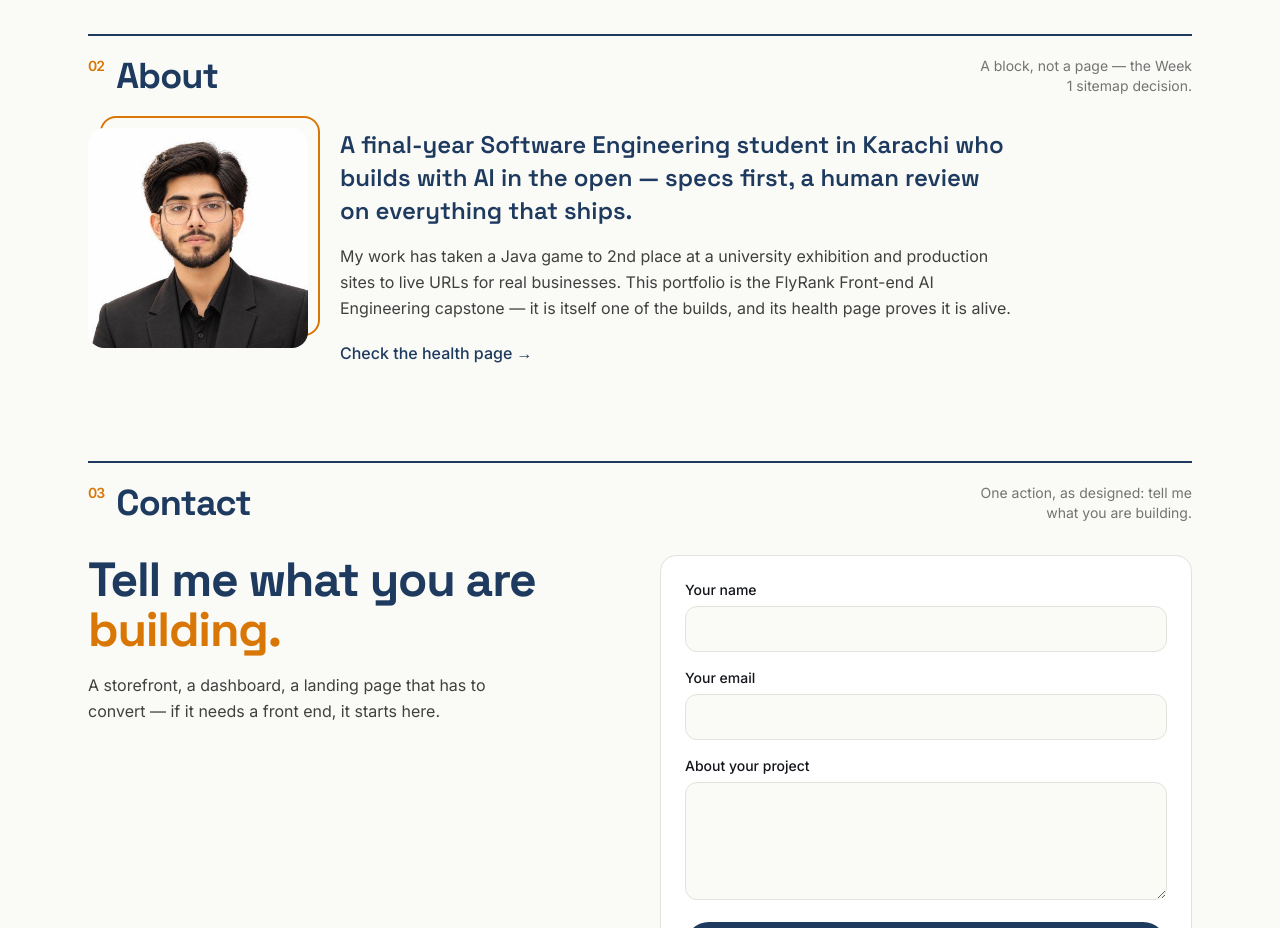
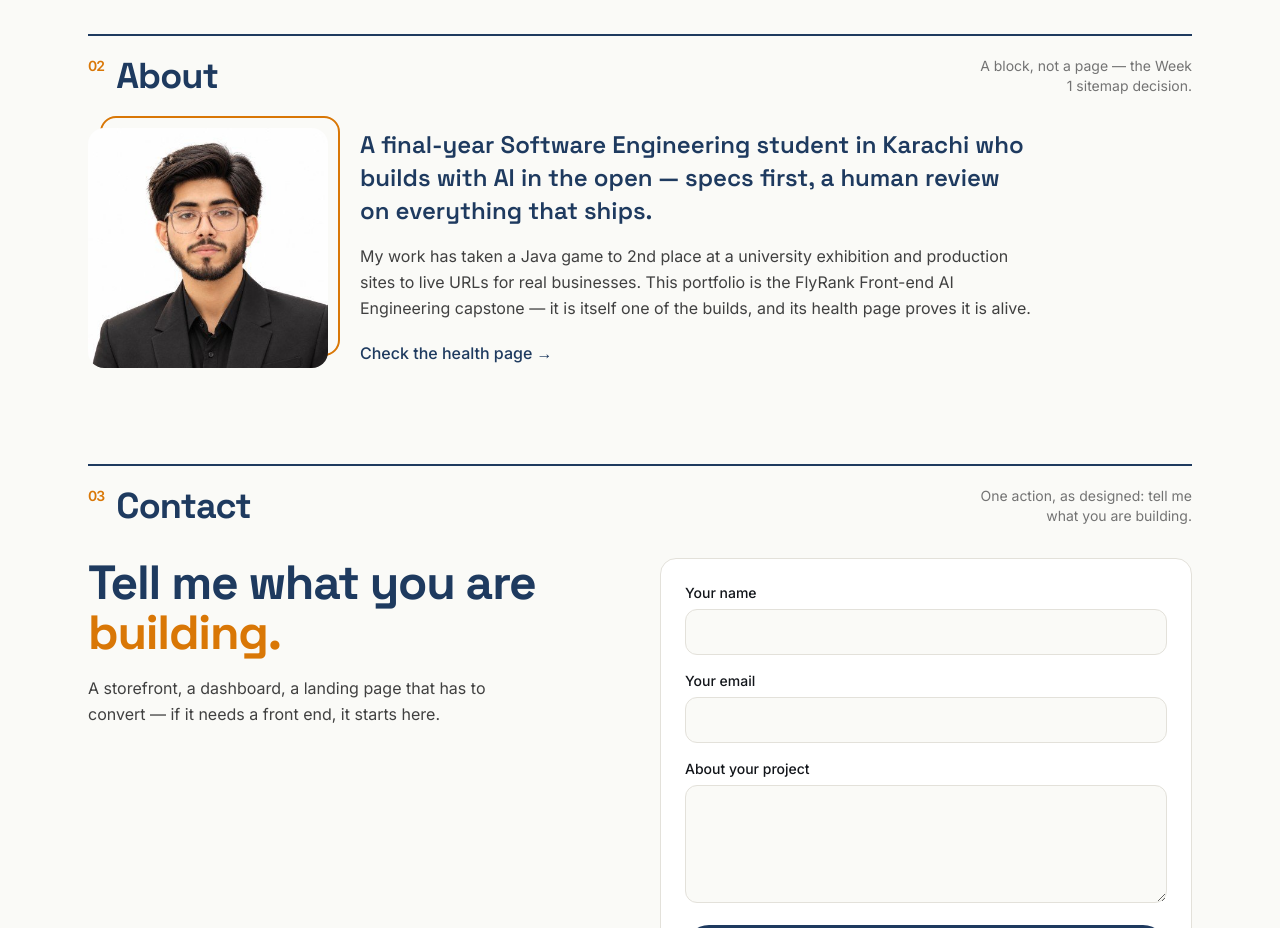
Before and after one commit to axediqbal/flyrank-frontend, a Next.js app: page / in a window 1280 px wide. Shown: the part 1240-2168 px from the top of the page. Built offline with nearby package versions, Linux system fonts and the light colour scheme; no server answers.

Commit message:
fix: lock portrait into its offset frame (fixed square container + fill)

```diff
--- a/src/app/page.tsx
+++ b/src/app/page.tsx
@@ -195,18 +195,20 @@ export default function HomePage() {
         </Reveal>
         <Reveal delay={100}>
           <div className="mt-8 grid items-start gap-8 sm:grid-cols-[auto_1fr]">
-            <div className="relative w-fit">
+            <div className="relative aspect-square w-[min(240px,72vw)] shrink-0">
               <div
-                className="absolute -right-3 -top-3 h-full w-full rounded-2xl border-2 border-accent"
+                className="absolute inset-0 translate-x-3 -translate-y-3 rounded-2xl border-2 border-accent"
                 aria-hidden
               />
-              <Image
-                src="/images/ahmed.jpg"
-                alt="Portrait of Ahmed Iqbal"
-                width={220}
-                height={220}
-                className="relative h-[220px] w-[220px] rounded-2xl object-cover"
-              />
+              <div className="absolute inset-0 overflow-hidden rounded-2xl">
+                <Image
+                  src="/images/ahmed.jpg"
+                  alt="Portrait of Ahmed Iqbal"
+                  fill
+                  sizes="240px"
+                  className="object-cover"
+                />
+              </div>
             </div>
             <div className="max-w-2xl">
               <p className="font-display text-xl font-semibold leading-snug text-ink sm:text-2xl">
```
